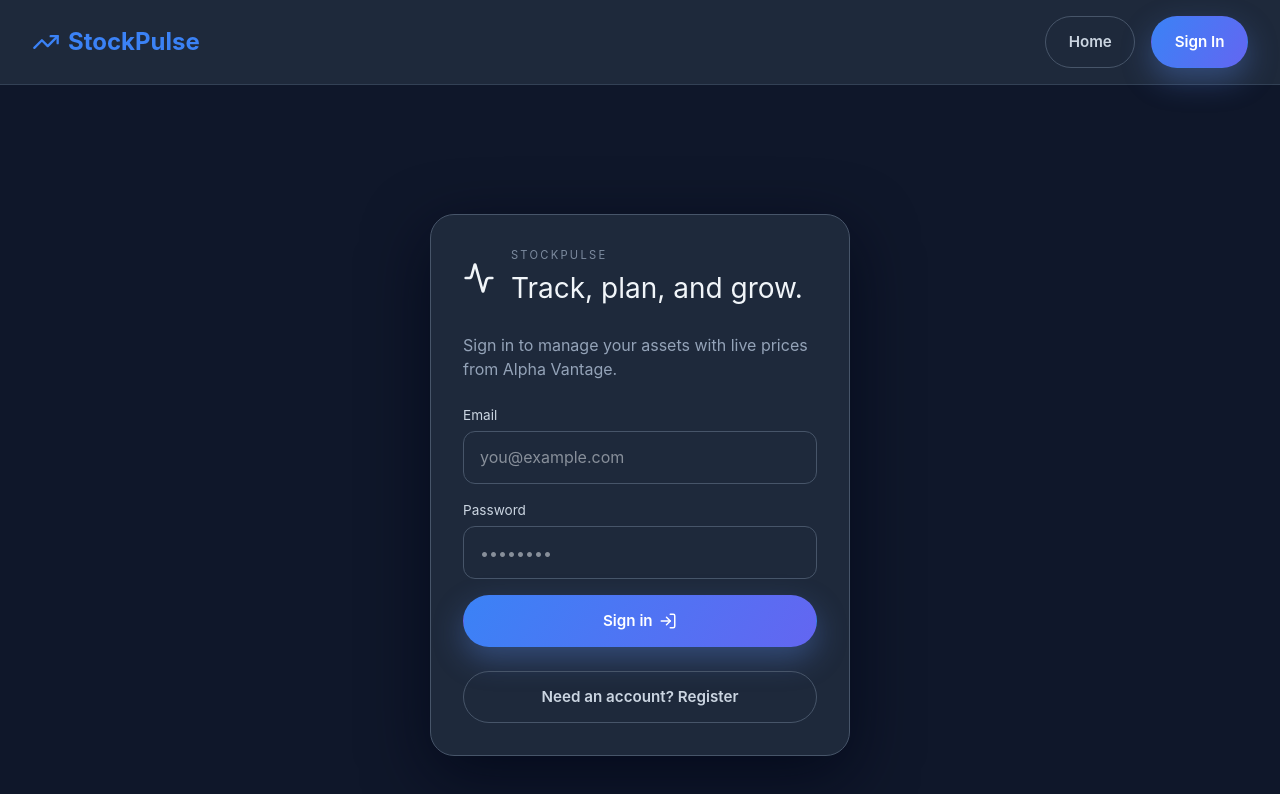
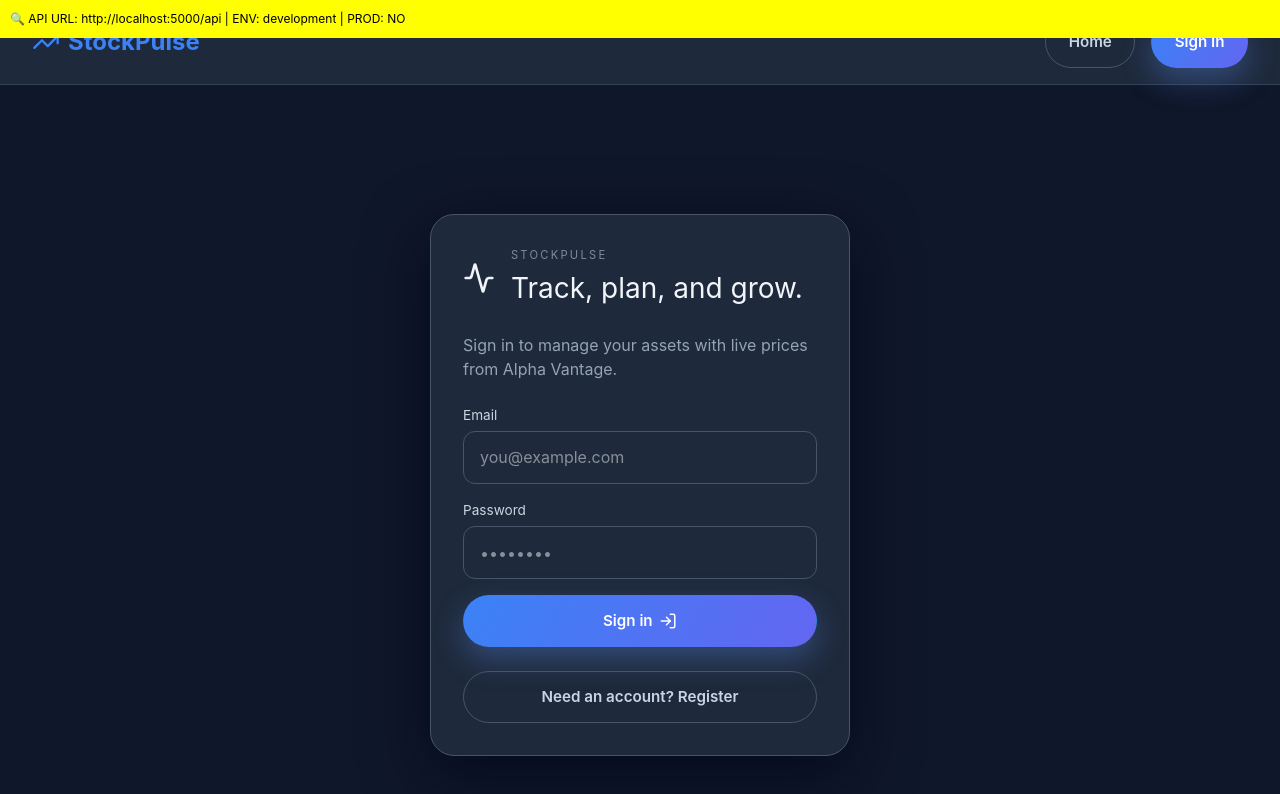
Before and after one commit to harshpatel5/StockPulse, a React app in the folder frontend/: page /login in a window 1280 px wide. Shown: the top 794 px of the page. Built offline with nearby package versions, Linux system fonts and the light colour scheme; no server answers; the HTML template or start-up script is replaced by a standard one.

Commit message:
minor debugging statements

```diff
--- a/frontend/src/App.jsx
+++ b/frontend/src/App.jsx
@@ -13,7 +13,7 @@
 import { AssetForm } from './components/AssetForm';
 import { AssetList } from './components/AssetList';
 import Landing from './pages/Landing';
-
+import { API_BASE_URL } from './constants';
 
 // Dashboard component (logged in view)
 const Dashboard = () => {
@@ -221,6 +221,21 @@
   return (
     <>
       <Navbar />
+
+      <div style={{
+        position: 'fixed',
+        top: 0,
+        left: 0,
+        right: 0,
+        background: 'yellow',
+        color: 'black',
+        padding: '10px',
+        zIndex: 9999,
+        fontSize: '12px',
+        wordBreak: 'break-all'
+      }}>
+        🔍 API URL: {API_BASE_URL} | ENV: {import.meta.env.MODE} | PROD: {import.meta.env.PROD ? 'YES' : 'NO'}
+      </div>
       <AuthForm
         authMode={authMode}
         setAuthMode={setAuthMode}
```
Also changed, not shown: frontend/src/constants.js (+8 -0 lines), 1 other file (tests, documents, lock files or other folders).
